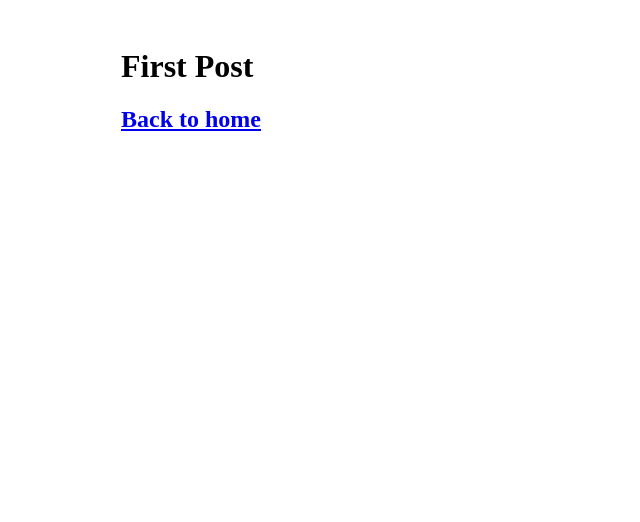
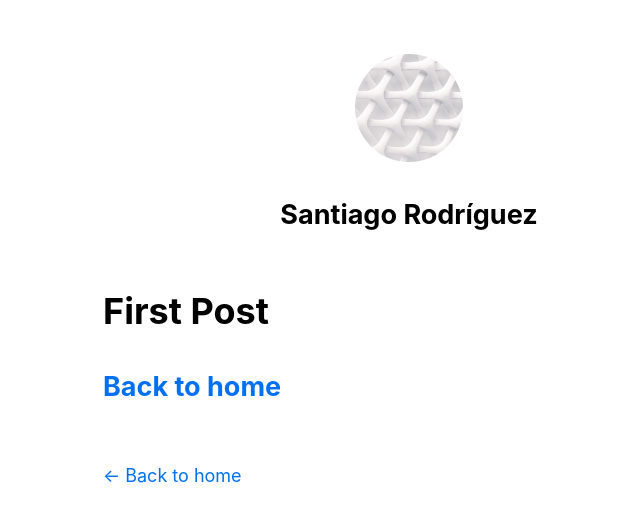
Before and after one commit to santiago-rodrig/nextjs-blog, a Next.js app: page /posts/first-post in a window 1280 px wide. Shown: the top 522 px of the page, without its empty margins (231-871 px from the left). Built offline with nearby package versions, Linux system fonts and the light colour scheme.

Commit message:
all up to index js updates

```diff
--- a/components/layout.js
+++ b/components/layout.js
@@ -1,5 +1,73 @@
+import Head from 'next/head'
+import Image from 'next/image'
+import Link from 'next/link'
 import styles from './layout.module.css'
+import utilStyles from '../styles/utils.module.css'
 
-export default function Layout({ children }) {
-  return <div className={styles.container}>{children}</div>
+const name = 'Santiago Rodríguez'
+export const siteTitle = 'Next.js Sample Website'
+
+export default function Layout({ children, home }) {
+  return (
+    <div className={styles.container}>
+      <Head>
+        <link rel="icon" href="/favicon.ico" />
+        <meta
+          name="description"
+          content="Learn how to build a personal website using Next.js"
+        />
+        <meta
+          property="og:image"
+          content={`https://og-image.vercel.app/${encodeURI(
+            siteTitle
+          )}.png?theme=light&md=0&fontSize=75px&images=https%3A%2F%2Fassets.vercel.com%2Fimage%2Fupload%2Ffront%2Fassets%2Fdesign%2Fnextjs-black-logo.svg`}
+        />
+        <meta name="og:title" content={siteTitle} />
+        <meta name="twitter:card" content="summary_large_image" />
+      </Head>
+      <header className={styles.header}>
+        {home ? (
+          <>
+            <Image
+              priority
+              src="/images/profile.jpg"
+              className={utilStyles.borderCircle}
+              height={144}
+              width={144}
+              alt={name}
+            />
+            <h1 className={utilStyles.heading2Xl}>{name}</h1>
+          </>
+        ) : (
+          <>
+            <Link href="/">
+              <a>
+                <Image
+                  priority
+                  src="/images/profile.jpg"
+                  className={utilStyles.borderCircle}
+                  height={108}
+                  width={108}
+                  alt={name}
+                />
+              </a>
+            </Link>
+            <h2 className={utilStyles.headingLg}>
+              <Link href="/">
+                <a className={utilStyles.colorInherit}>{name}</a>
+              </Link>
+            </h2>
+          </>
+        )}
+      </header>
+      <main>{children}</main>
+      {!home && (
+        <div className={styles.backToHome}>
+          <Link href="/">
+            <a>← Back to home</a>
+          </Link>
+        </div>
+      )}
+    </div>
+  )
 }
--- a/components/layout.module.css
+++ b/components/layout.module.css
@@ -3,3 +3,13 @@
   padding: 0 1rem;
   margin: 3rem auto 6rem;
 }
+
+.header {
+  display: flex;
+  flex-direction: column;
+  align-items: center;
+}
+
+.backToHome {
+  margin: 3rem 0 0;
+}
--- a/pages/_app.js
+++ b/pages/_app.js
@@ -1,3 +1,5 @@
+import '../styles/global.css'
+
 export default function App({ Component, pageProps }) {
   return <Component {...pageProps} />
 }
--- /dev/null
+++ b/styles/global.css
@@ -0,0 +1,26 @@
+html,
+body {
+  padding: 0;
+  margin: 0;
+  font-family: -apple-system, BlinkMacSystemFont, Segoe UI, Roboto, Oxygen, Cantarell, Fira Sans, Droid Sans, Helvetica, Neue, sans-serif;
+  line-height: 1.6;
+  font-size: 18px;
+}
+
+* {
+  box-sizing: border-box;
+}
+
+a {
+  color: #0070f3;
+  text-decoration: none;
+}
+
+a:hover {
+  text-decoration: underline;
+}
+
+img {
+  max-width: 100%;
+  display: block;
+}
--- /dev/null
+++ b/styles/utils.module.css
@@ -0,0 +1,52 @@
+.heading2Xl {
+  font-size: 2.5rem;
+  line-height: 1.2;
+  font-weight: 800;
+  letter-spacing: -0.05rem;
+  margin: 1rem 0;
+}
+
+.headingXl {
+  font-size: 2rem;
+  line-height: 1.3;
+  font-weight: 800;
+  letter-spacing: -0.05rem;
+  margin: 1rem 0;
+}
+
+.heagingLg {
+  font-size: 1.5rem;
+  line-height: 1.4;
+  margin: 1rem 0;
+}
+
+.headingMd {
+  font-size: 1.2rem;
+  line-height: 1.5;
+}
+
+.borderCircle {
+  border-radius: 9999px;
+}
+
+.colorInherit {
+  color: inherit;
+}
+
+.padding1px {
+  padding-top: 1px;
+}
+
+.list {
+  list-style: none;
+  padding: 0;
+  margin: 0;
+}
+
+.listItem {
+  margin: 0 0 1.25rem;
+}
+
+.lightText {
+  color: #666;
+}
```
